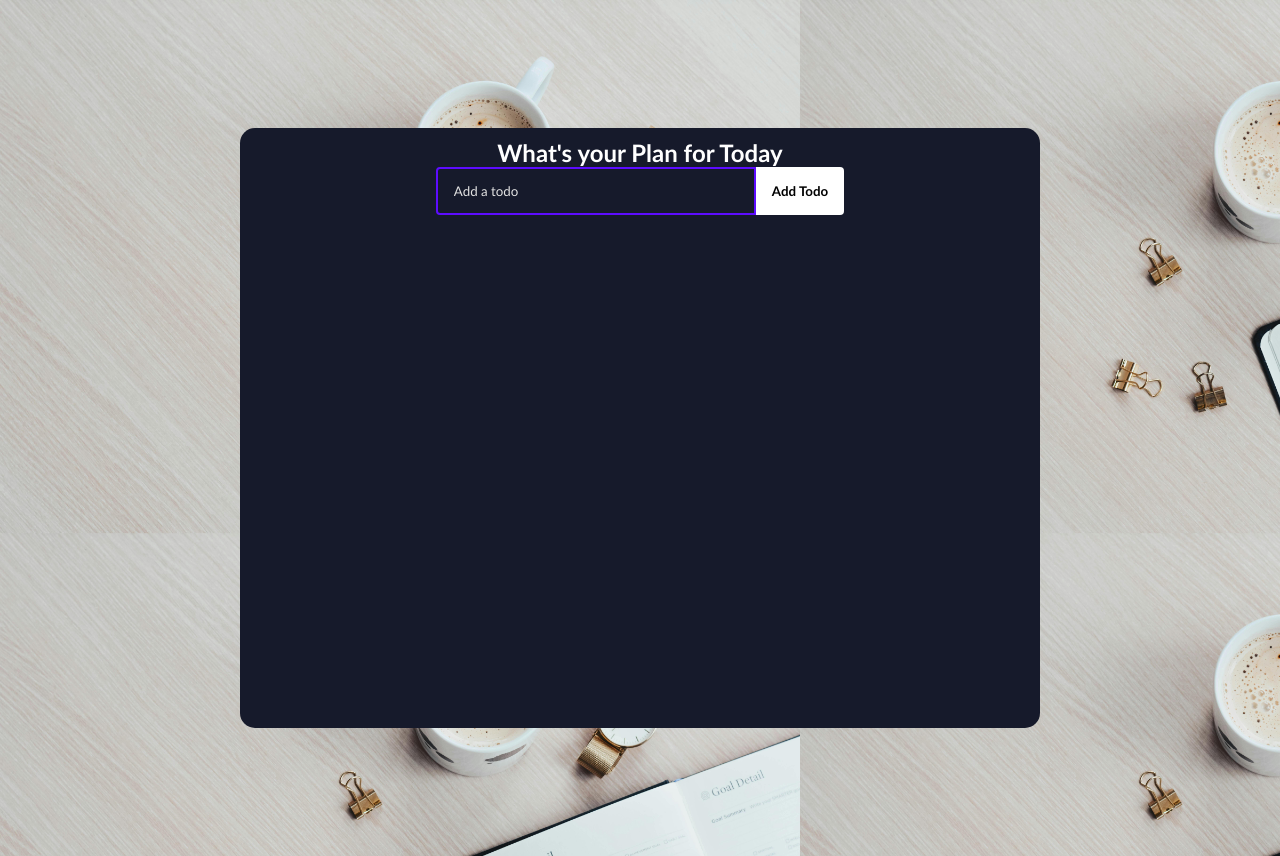
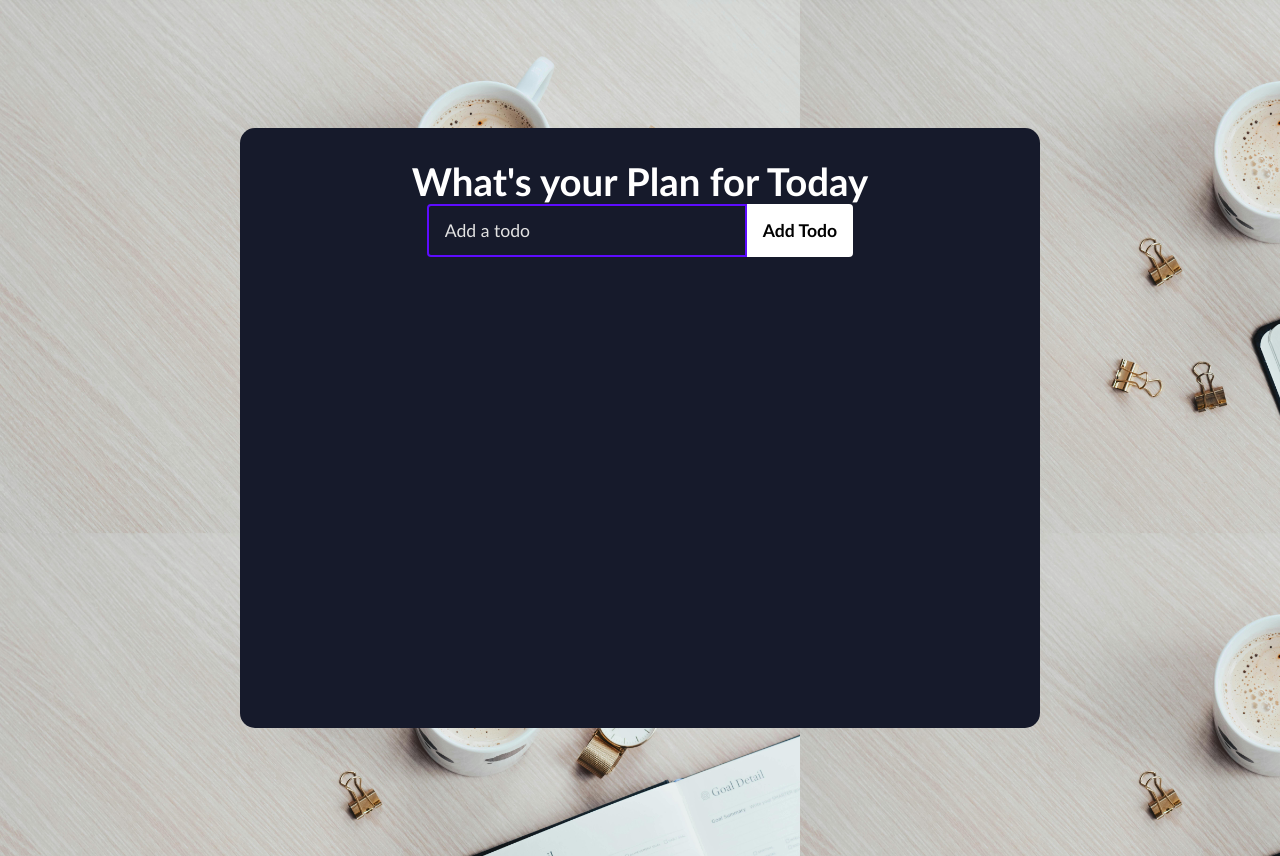
Before and after one commit to Hayle-HB/To_Do_List, a React (Vite) app: page / in a window 1280 px wide. Built offline with nearby package versions, Linux system fonts and the light colour scheme.

Commit message:
Update TodoApp.css

```diff
--- a/src/Component/TODOLIST/TodoApp.css
+++ b/src/Component/TODOLIST/TodoApp.css
@@ -1,11 +1,12 @@
+
 h1{
   display: flex;
   justify-content: center;
   align-items: center;
-  padding-top: 10px;
+  padding-top: 30px;
+  font-size: 2.4rem;
 
   color: #fff;
-  font-size: 24px;
 }
 
 .complete {
@@ -26,6 +27,8 @@ h1{
   width: 320px;
   background: transparent;
   color: #fff;
+  font-size: 1.1rem;
+
 }
 
 .todo-input::placeholder {
@@ -42,6 +45,8 @@ h1{
   color: rgb(1, 1, 1);
   font-weight: 700;
   text-transform: capitalize;
+  font-size: 1.1rem;
+
 }
 
 
```
